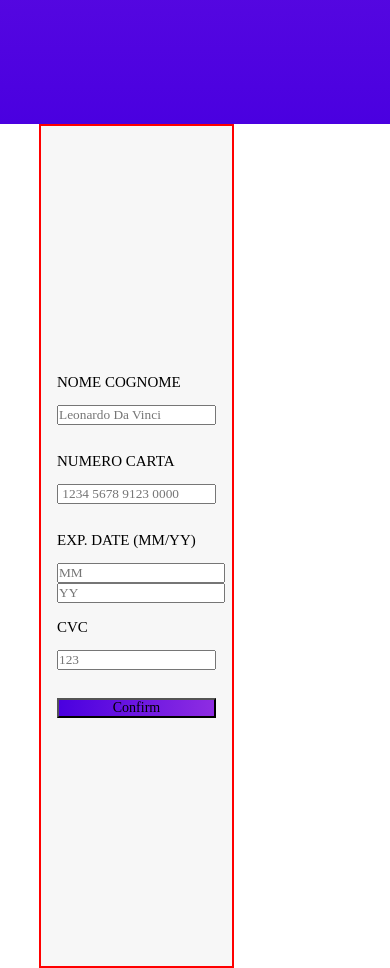
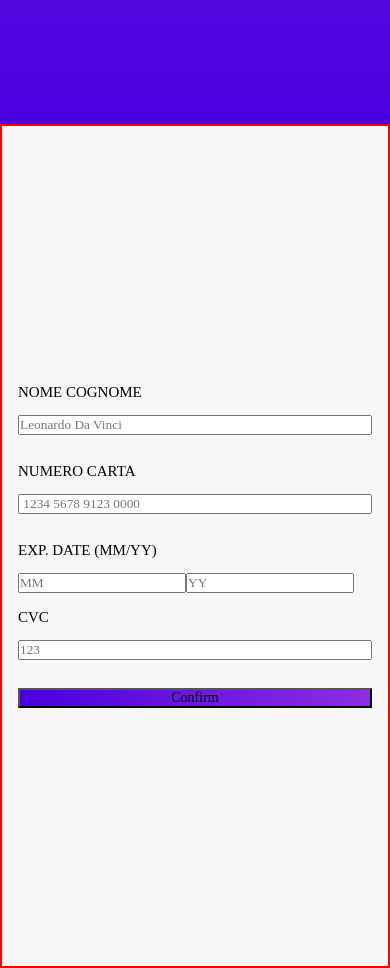
Before and after one commit to GiuseppeSonny/creditCardExample, a Next.js app in the folder credit-card-app/: page / in a window 390 px wide. Shown: the part 720-1688 px from the top of the page. Built offline with nearby package versions, Linux system fonts and the light colour scheme.

Commit message:
styles fixed

```diff
--- a/credit-card-app/app/components/creditCardForm.jsx
+++ b/credit-card-app/app/components/creditCardForm.jsx
@@ -146,7 +146,7 @@ export default function CardForm({ setFormData, formData }) {
         </label>
       </div>
 
-      <button type="button" className={styles.button} onClick={handleSubmit}>
+      <button type="submit" className={styles.button} onClick={handleSubmit}>
         Confirm
       </button>
     </form>
--- a/credit-card-app/app/components/form.module.scss
+++ b/credit-card-app/app/components/form.module.scss
@@ -3,12 +3,15 @@
   flex-direction: column;
   justify-content: center;
   width: 50%;
-  margin-left: 10%;
+  margin-left: auto;
   height: 100vh;
   padding: 1rem;
   border: 2px solid red;
   gap: 12px;
   background-color: #f7f7f7;
+  position: fixed;
+  top: 1px;
+  right: 1px;
 }
 
 .cardForm label {
@@ -30,3 +33,10 @@
   background-color: #ffffff;
   background: linear-gradient(to right, #4a00e0, #8e2de2);
 }
+
+@media only screen and (max-width: 767px) {
+  .cardForm {
+    position: static;
+    width: 100%;
+  }
+}
```
